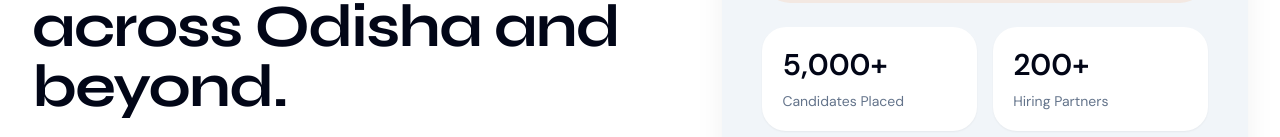
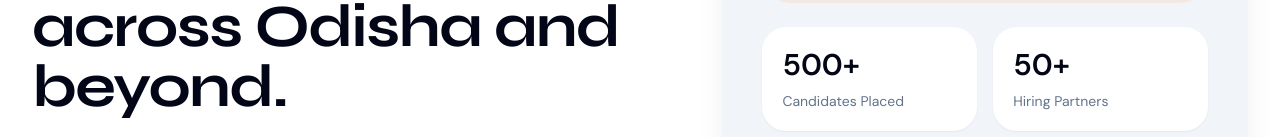
Before and after one commit to BibhuPrasadBaliarsingh/jobmatchfrontend, a React (Vite) app: page /about in a window 1280 px wide. Shown: the part 338-475 px from the top of the page. Built offline with nearby package versions, Linux system fonts and the light colour scheme; the HTML template or start-up script is replaced by a standard one.

Commit message:
update count

```diff
--- a/src/pages/AboutPage.jsx
+++ b/src/pages/AboutPage.jsx
@@ -5,8 +5,8 @@
 import { Briefcase, CheckCircle2, Users } from 'lucide-react';
 
 const stats = [
-  { value: '5,000+', label: 'Candidates Placed' },
-  { value: '200+', label: 'Hiring Partners' },
+  { value: '500+', label: 'Candidates Placed' },
+  { value: '50+', label: 'Hiring Partners' },
   { value: '10+', label: 'Industries Served' },
   { value: '95%', label: 'Client Satisfaction' },
 ];
--- a/src/pages/LandingPage.jsx
+++ b/src/pages/LandingPage.jsx
@@ -104,7 +104,7 @@
                 </Link>
               </div>
 
-              <p className="text-sm text-amber-100/80">5000+ candidates placed | trusted by leading teams</p>
+              <p className="text-sm text-amber-100/80">500+ candidates placed | trusted by leading teams</p>
             </div>
 
             <div className="relative rounded-[2rem] bg-[#00253D]/95 p-6 shadow-soft ring-1 ring-amber-200/20">
```
